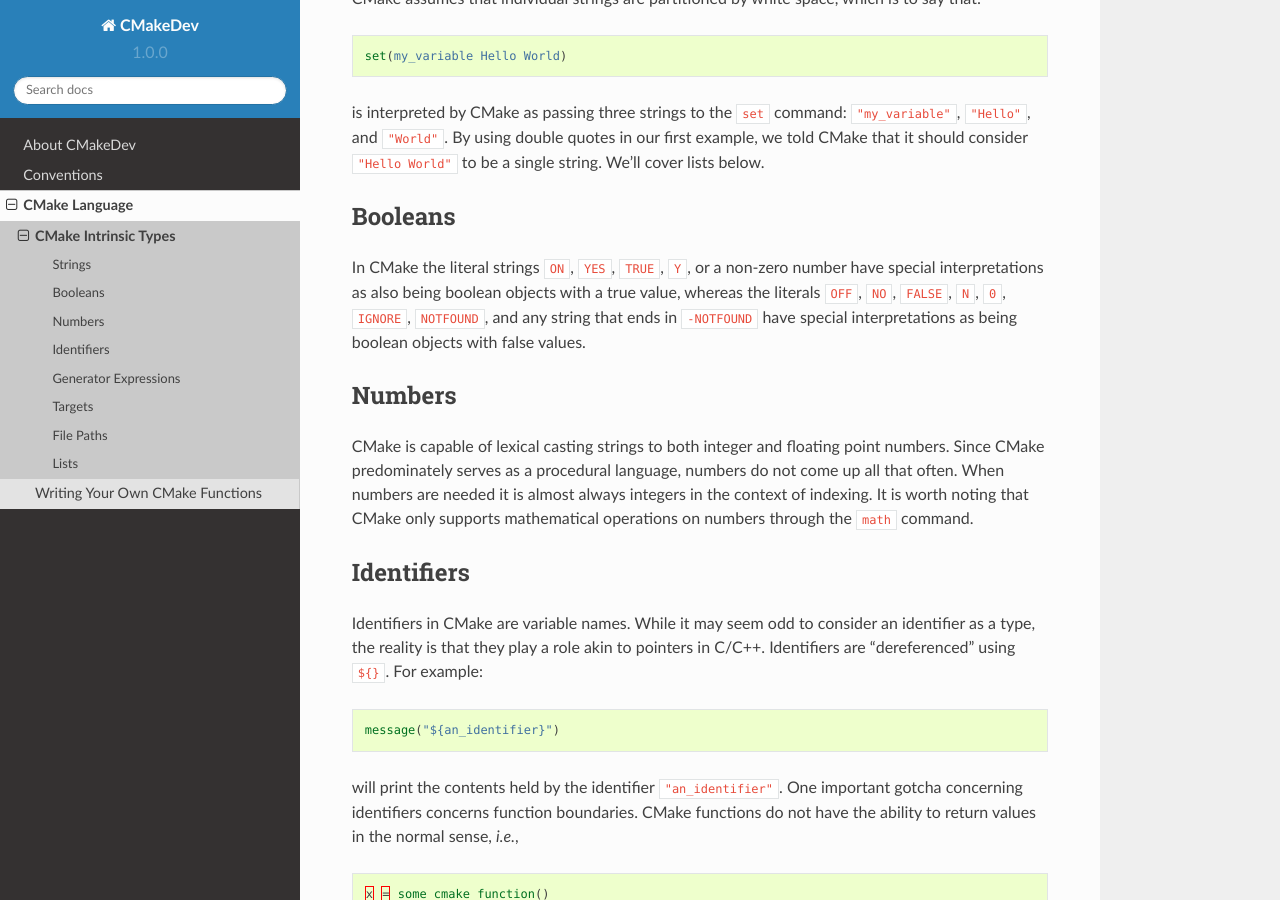
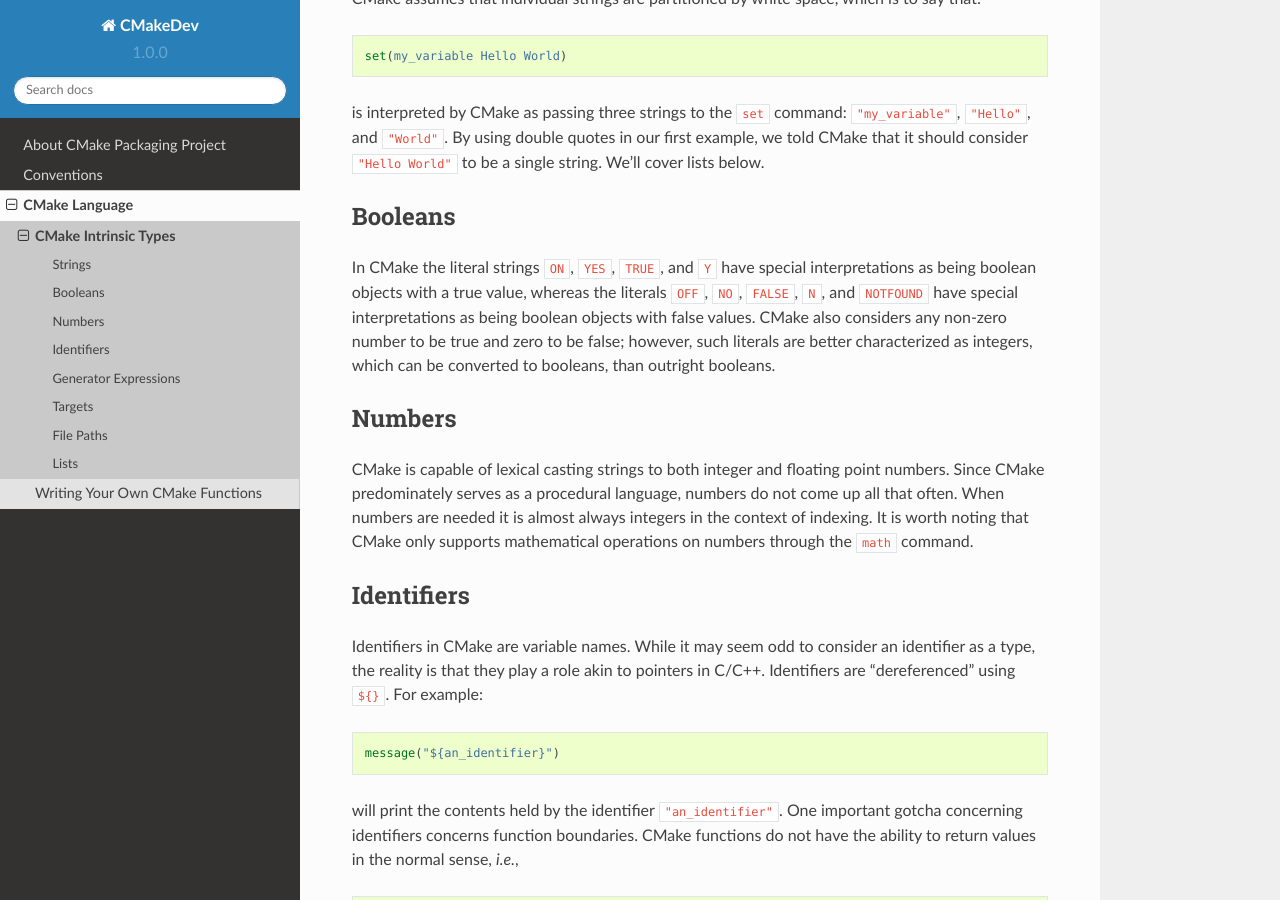
Before and after one commit to zachcran/CMakeDev, a Sphinx documentation site: the page built from docs/source/cmake/types.rst, in a window 1280 px wide and 900 px high, scrolled down 610 px. Built offline with Sphinx 7.4.7 and the Read the Docs theme 2.0.0, drawn with Linux system fonts in a browser that asks for light colours.

```diff
--- /dev/null
+++ b/docs/source/about/about.rst
@@ -0,0 +1,3 @@
+#############
+About CMakePP
+#############
--- /dev/null
+++ b/docs/source/about/index.rst
@@ -0,0 +1,9 @@
+#############################
+About CMake Packaging Project
+#############################
+
+.. toctree::
+   :maxdepth: 2
+
+   about
+   other_projects
--- a/docs/source/cmake/callbacks.rst
+++ b/docs/source/cmake/callbacks.rst
@@ -269,6 +269,11 @@ introducing one nested scope on all calls, thus we can return variables like:
    eval("set(x \"hello world\")")
    message("x == ${x}")  # Will print "x == hello world"
 
+A major disadvantage of this pattern (both CMake++ and our optimized form) is
+that it requires the code to be run to be a string. As shown in the code
+examples this means that special characters, like ``"`` and ``;``, will need
+escaped, which is error-prone and tedious.
+
 Visitor Pattern
 ===============
 
--- a/docs/source/cmake/types.rst
+++ b/docs/source/cmake/types.rst
@@ -39,11 +39,13 @@ single string. We'll cover lists below.
 Booleans
 ========
 
-In CMake the literal strings ``ON``, ``YES``, ``TRUE``, ``Y``, or a non-zero
-number have special interpretations as also being boolean objects with a true
-value, whereas the literals ``OFF``, ``NO``, ``FALSE``, ``N``, ``0``,
-``IGNORE``, ``NOTFOUND``, and any string that ends in ``-NOTFOUND`` have special
-interpretations as being boolean objects with false values.
+In CMake the literal strings ``ON``, ``YES``, ``TRUE``, and ``Y`` have special
+interpretations as being boolean objects with a true value, whereas the literals
+``OFF``, ``NO``, ``FALSE``, ``N``, and ``NOTFOUND`` have special interpretations
+as being boolean objects with false values. CMake also considers any non-zero
+number to be true and zero to be false; however, such literals are better
+characterized as integers, which can be converted to booleans, than outright
+booleans.
 
 Numbers
 =======
```
Also changed, not shown: CMakeLists.txt (deleted, +0 -8 lines), README.md (+3 -1 lines), docs/source/about.rst (deleted, +0 -8 lines), docs/source/about/other_projects.rst (added, +120 -0 lines), docs/source/index.rst (+8 -4 lines), 5 other files.
